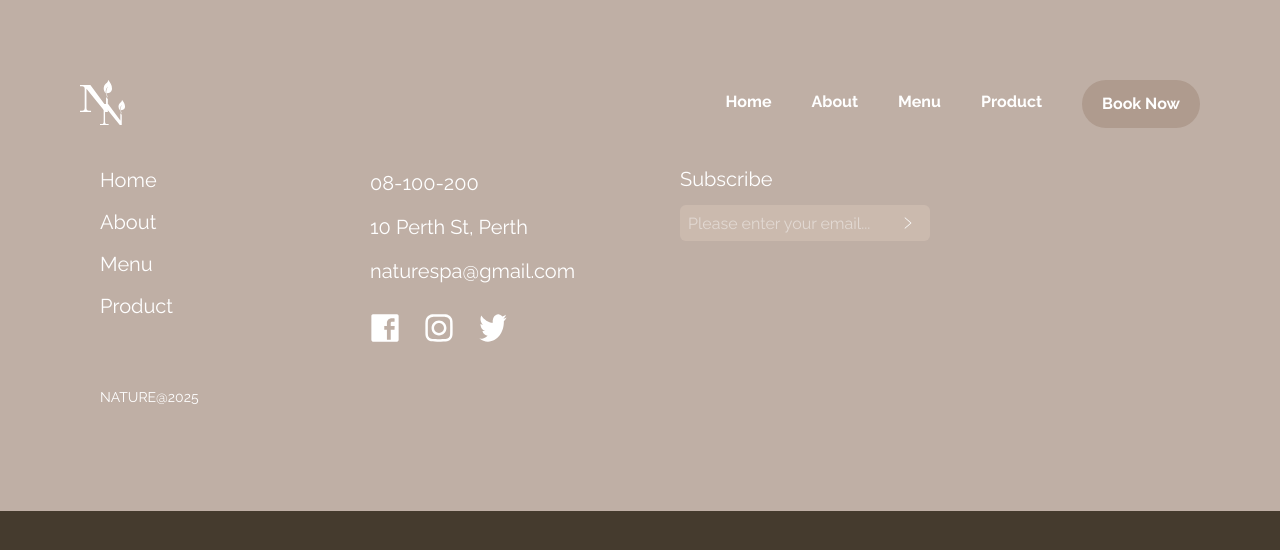
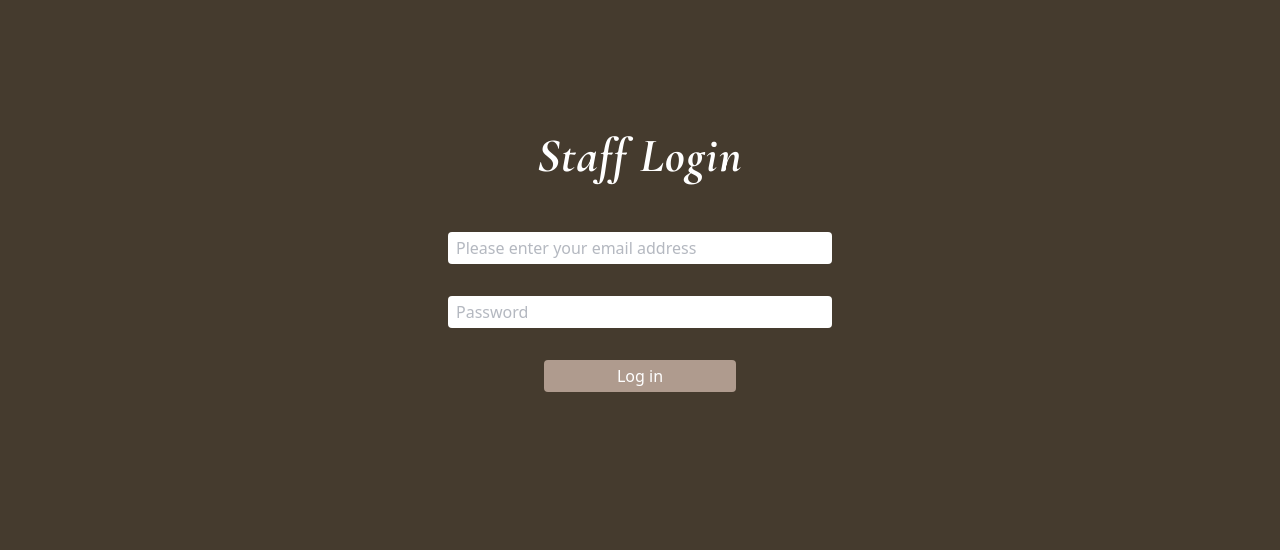
Before and after one commit to Ami0480/naturespa-website-tailwind, a React (Vite) app in the folder my-app/: page /staff-login in a window 1280 px wide. Shown: the top 550 px of the page. Built offline with nearby package versions, Linux system fonts and the light colour scheme; no server answers.

Commit message:
Create login page css

```diff
--- a/my-app/src/App.jsx
+++ b/my-app/src/App.jsx
@@ -1,4 +1,5 @@
-import { Routes, Route } from "react-router-dom";
+import { Routes, Route, useLocation } from "react-router-dom";
+import StaffLogin from "./pages/staff-login";
 import Header from "./Header";
 import Footer from "./Footer";
 import Home from "./Home";
@@ -14,12 +15,17 @@ import ScrollToTop from "./ScrollToTop";
 import "./App.css";
 
 function App() {
+  const location = useLocation();
+  const isStaffLogin = location.pathname === "/staff-login";
+
   return (
-    <div className="App">
+    <>
       <ScrollToTop />
-      <div className="absolute w-full z-40">
-        <Header />
-      </div>
+      {!isStaffLogin && (
+        <div className="absolute w-full z-40">
+          <Header />
+        </div>
+      )}
 
       <Routes>
         <Route path="/" element={<Home />}></Route>
@@ -29,10 +35,10 @@ function App() {
         <Route path="/booking" element={<Booking />}></Route>
         <Route path="/thankyou" element={<ThankYou />}></Route>
         <Route path="/subscribe" element={<Subscribe />}></Route>
+        <Route path="/staff-login" element={<StaffLogin />}></Route>
       </Routes>
-
-      <Footer />
-    </div>
+      {!isStaffLogin && <Footer />}
+    </>
   );
 }
 
--- /dev/null
+++ b/my-app/src/pages/staff-login.jsx
@@ -0,0 +1,21 @@
+import React from "react";
+
+export default function StaffLogin() {
+  return (
+    <div className="flex flex-col items-center justify-center gap-8 m-28">
+      <h2 className="my-5">Staff Login</h2>
+
+      <input
+        type="email"
+        placeholder="Please enter your email address"
+        className="bg-white text-gray-500 w-96 px-2 py-1 rounded"
+      />
+      <input
+        type="password"
+        placeholder="Password"
+        className="bg-white text-gray-500 w-96 px-2 py-1 rounded"
+      />
+      <button className="bg-[#af9b8e] w-48 px-2 py-1 rounded">Log in</button>
+    </div>
+  );
+}
```
Also changed, not shown: my-app/src/dashboard/index.jsx (added).
